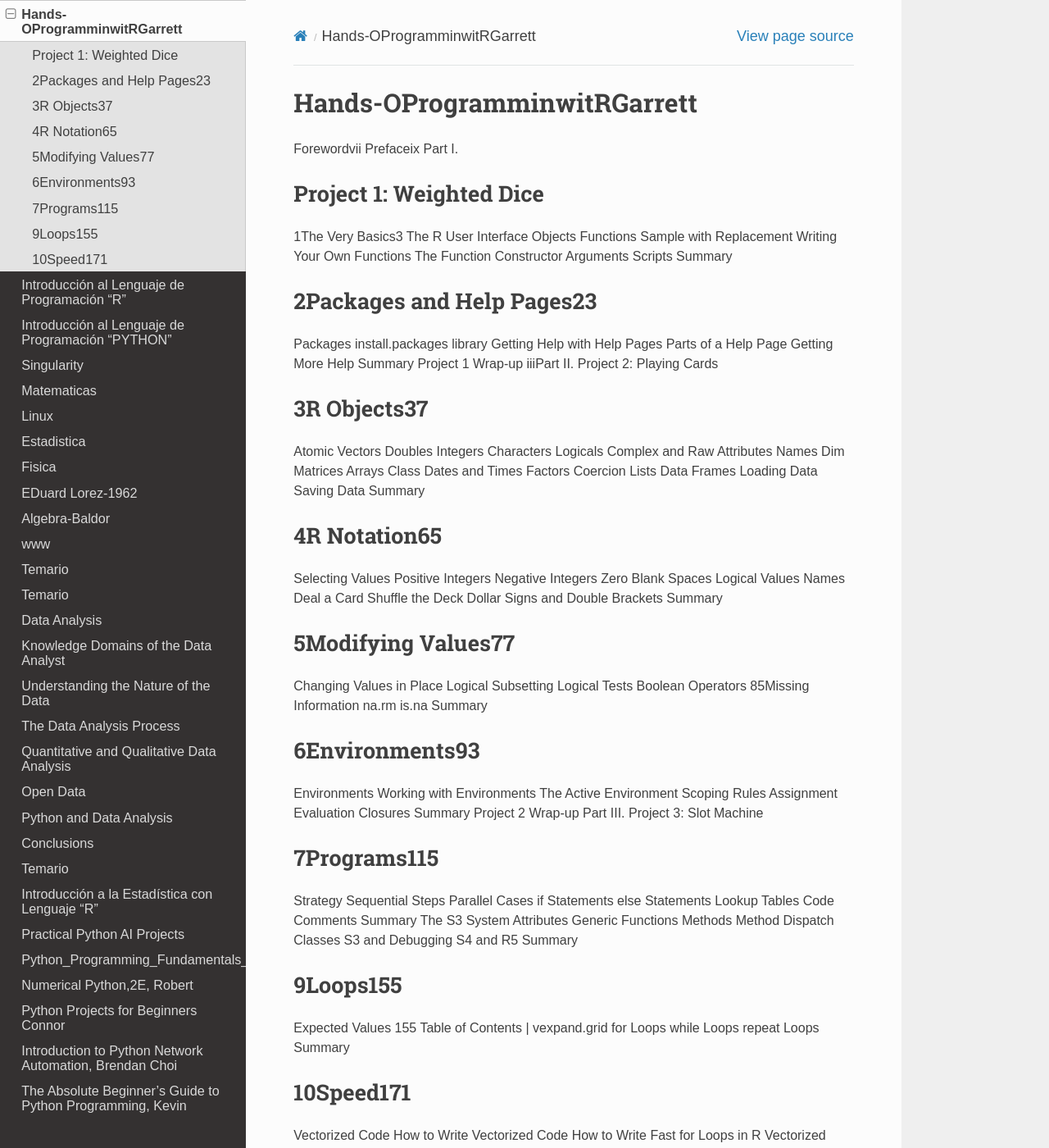
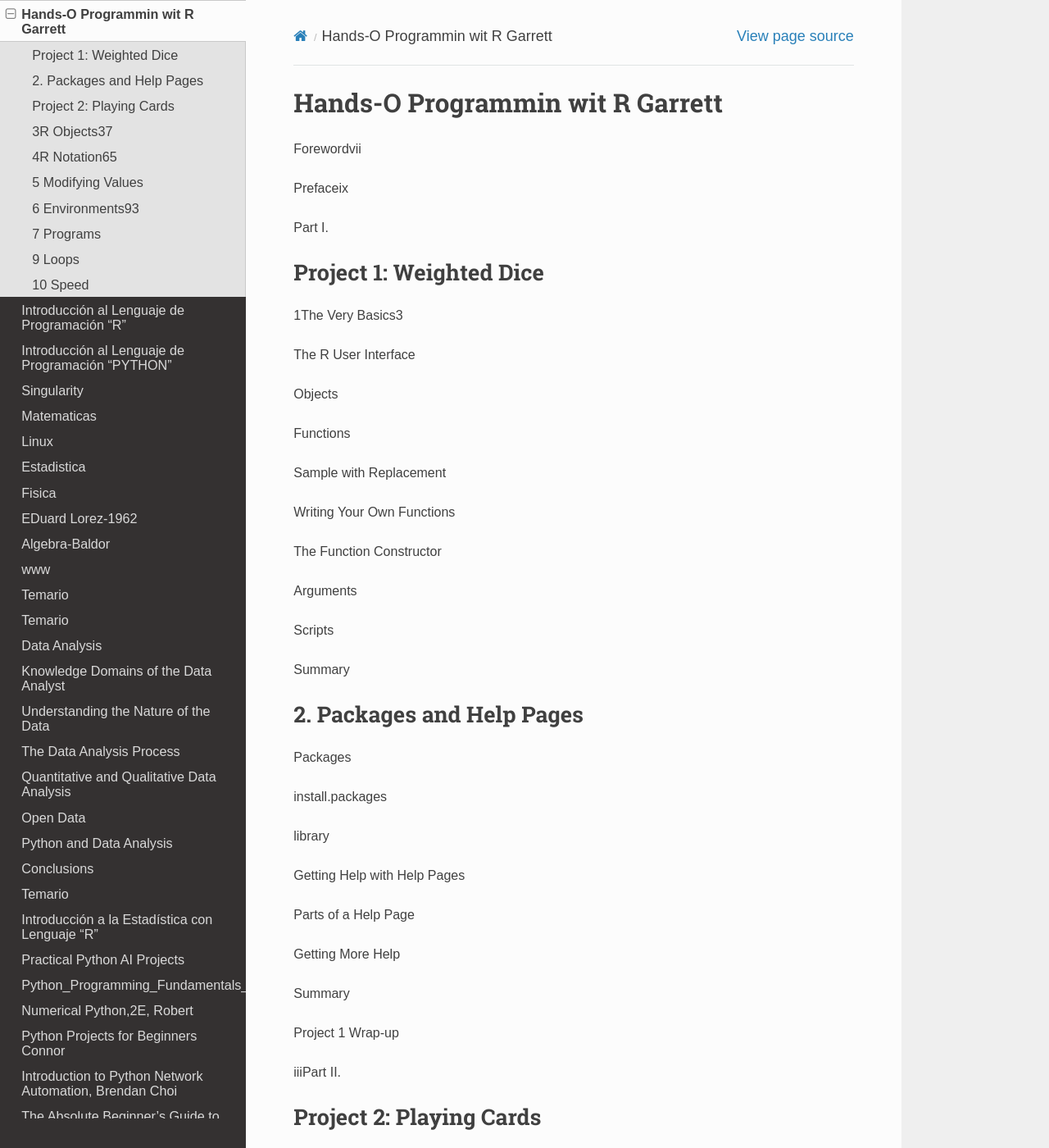
Before and after one commit to matecom57/santosg57-cursos, a Sphinx documentation site: the page built from docs/source/Hands-On_Programming_with_R_Garrett.rst, in a window 1280 px wide and 1400 px high. Shown: the whole window at 82% size. Built offline with Sphinx 7.4.7 and the Read the Docs theme 3.1.0, drawn with Linux system fonts in a browser that asks for light colours; some of the changed text lies outside the part shown.

Commit message:
Test comité

```diff
--- a/docs/source/Hands-On_Programming_with_R_Garrett.rst
+++ b/docs/source/Hands-On_Programming_with_R_Garrett.rst
@@ -1,158 +1,248 @@
-Hands-OProgramminwitRGarrett
+Hands-O Programmin wit R Garrett
 ====================================
 
 Forewordvii
+
 Prefaceix
+
 Part I.
 
 Project 1: Weighted Dice
 ------------------------
 
 1The Very Basics3
+
 The R User Interface
+
 Objects
+
 Functions
+
 Sample with Replacement
+
 Writing Your Own Functions
+
 The Function Constructor
+
 Arguments
+
 Scripts
+
 Summary
 
-2Packages and Help Pages23
+2. Packages and Help Pages
 --------------------------
 
 Packages
+
 install.packages
+
 library
+
 Getting Help with Help Pages
+
 Parts of a Help Page
+
 Getting More Help
+
 Summary
+
 Project 1 Wrap-up
+
 iiiPart II.
+
 Project 2: Playing Cards
+------------------------
 
 3R Objects37
 ------------
 
 Atomic Vectors
+
 Doubles
+
 Integers
+
 Characters
+
 Logicals
+
 Complex and Raw
+
 Attributes
+
 Names
+
 Dim
+
 Matrices
+
 Arrays
+
 Class
+
 Dates and Times
+
 Factors
+
 Coercion
+
 Lists
+
 Data Frames
+
 Loading Data
+
 Saving Data
+
 Summary
 
 4R Notation65
 -------------
 
 Selecting Values
+
 Positive Integers
+
 Negative Integers
+
 Zero
+
 Blank Spaces
+
 Logical Values
+
 Names
+
 Deal a Card
+
 Shuffle the Deck
+
 Dollar Signs and Double Brackets
+
 Summary
 
-5Modifying Values77
+5 Modifying Values
 -------------------
 
 Changing Values in Place
+
 Logical Subsetting
+
 Logical Tests
+
 Boolean Operators
+
 85Missing Information
+
 na.rm
+
 is.na
+
 Summary
 
-6Environments93
+6 Environments93
 ----------------
 
 Environments
+
 Working with Environments
+
 The Active Environment
+
 Scoping Rules
+
 Assignment
+
 Evaluation
+
 Closures
+
 Summary
+
 Project 2 Wrap-up
+
 Part III.
+
 Project 3: Slot Machine
 
-7Programs115
+7 Programs
 ------------
 
 Strategy
+
 Sequential Steps
+
 Parallel Cases
+
 if Statements
+
 else Statements
+
 Lookup Tables
+
 Code Comments
-Summary
-The S3 System
-Attributes
-Generic Functions
-Methods
-Method Dispatch
-Classes
-S3 and Debugging
-S4 and R5
+
 Summary
 
-9Loops155
+The S3 System
+
+Attributes
+
+Generic Functions
+
+Methods
+
+Method Dispatch
+
+Classes
+
+S3 and Debugging
+
+S4 and R5
+
+Summary
+
+9 Loops
 ---------
 
 Expected Values
-155
-Table of Contents
-|
+
 vexpand.grid
+
 for Loops
+
 while Loops
+
 repeat Loops
+
 Summary
 
-10Speed171
+10 Speed
 ----------
 
 Vectorized Code
+
 How to Write Vectorized Code
+
 How to Write Fast for Loops in R
+
 Vectorized Code in Practice
+
 Loops Versus Vectorized Code
+
 Summary
+
 Project 3 Wrap-up
-171
-173
-178
-179
-183
-183
-184
+
 AInstalling R and RStudio187
+
 BR Packages191
+
 CUpdating R and Its Packages195
+
 DLoading and Saving Data in R197
+
 EDebugging R Code211
+
 Index221
--- a/docs/source/index.rst
+++ b/docs/source/index.rst
@@ -18,6 +18,7 @@
 --------------
 
 .. toctree::
+   :maxdepth: 1
 
    Beginning_R_2E_Joshua
    Learn_R_for_Applied_Statistics_Eric
```
Also changed, not shown: docs/source/curso_R.rst (+20 -1 lines).
